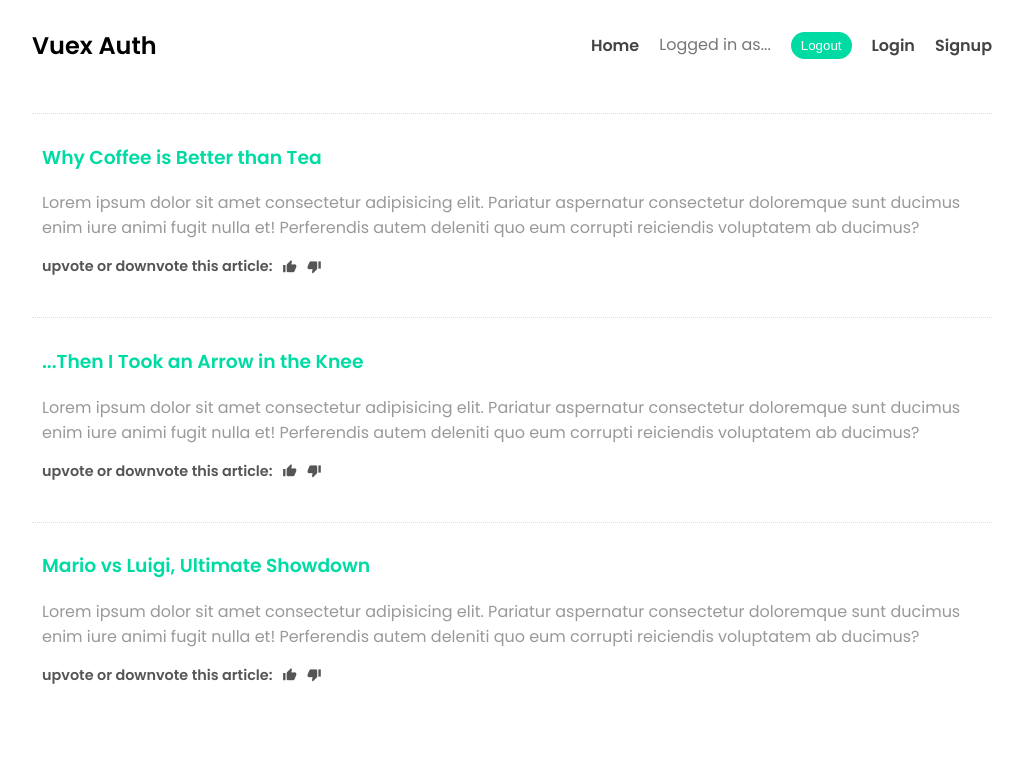
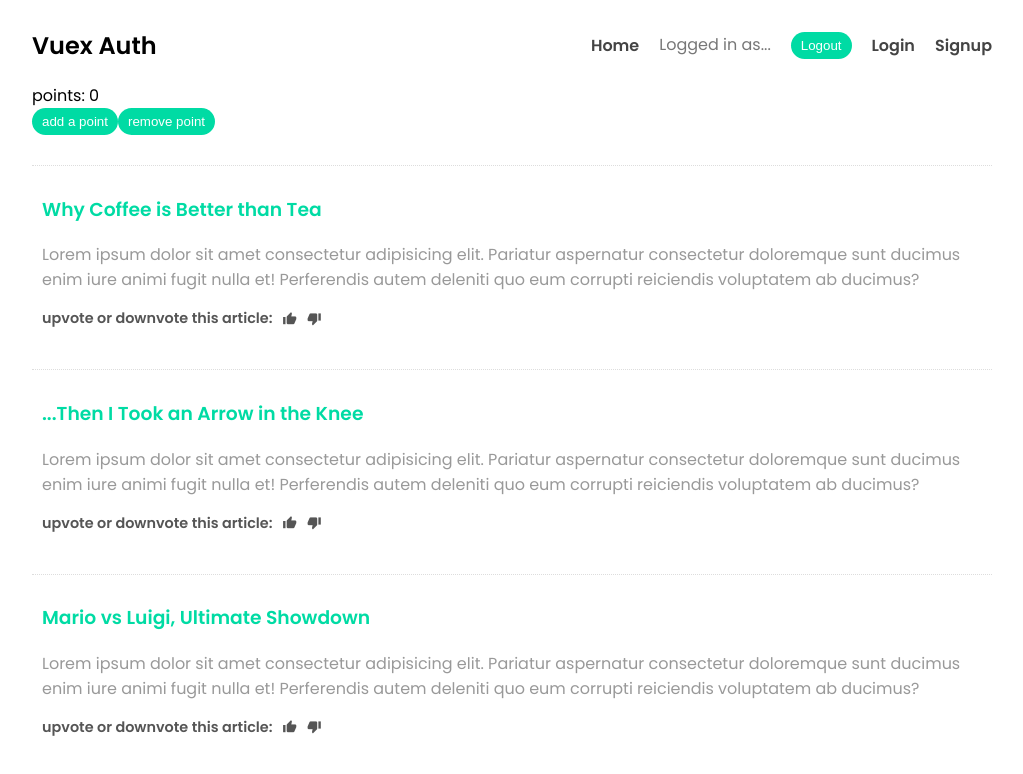
Before and after one commit to Bateristico/vuex-firebase-blog, a Vue app: page / in a window 1280 px wide. Shown: the top 774 px of the page, without its empty margins (128-1151 px from the left). Built offline with nearby package versions, Linux system fonts and the light colour scheme.

Commit message:
connect to store and add first mutation

```diff
--- a/src/store/index.js
+++ b/src/store/index.js
@@ -0,0 +1,14 @@
+import { createStore } from 'vuex';
+
+const store = createStore({
+  state: {
+    points: 0
+  },
+  mutations: {
+    updatePoints(state, payload) {
+      state.points = state.points + payload;
+    }
+  }
+});
+
+export default store;
--- a/src/views/Home.vue
+++ b/src/views/Home.vue
@@ -1,9 +1,16 @@
 <template>
   <div class="home">
+    <div>points: {{ points }}</div>
+    <button @click="updatePoints(1)">add a point</button>
+    <button @click="updatePoints(-1)">remove point</button>
     <div v-for="blog in blogs" :key="blog.id">
       <div class="blog">
         <h3>{{ blog.title }}</h3>
-        <p>Lorem ipsum dolor sit amet consectetur adipisicing elit. Pariatur aspernatur consectetur doloremque sunt ducimus enim iure animi fugit nulla et! Perferendis autem deleniti quo eum corrupti reiciendis voluptatem ab ducimus?</p>
+        <p>
+          Lorem ipsum dolor sit amet consectetur adipisicing elit. Pariatur aspernatur consectetur
+          doloremque sunt ducimus enim iure animi fugit nulla et! Perferendis autem deleniti quo eum
+          corrupti reiciendis voluptatem ab ducimus?
+        </p>
         <div class="icons">
           <span>upvote or downvote this article: </span>
           <span class="material-icons">thumb_up</span>
@@ -15,19 +22,29 @@
 </template>
 
 <script>
-import { ref } from 'vue'
+import { ref } from 'vue';
 
 export default {
   setup() {
     const blogs = ref([
       { title: 'Why Coffee is Better than Tea', id: 1 },
       { title: '...Then I Took an Arrow in the Knee', id: 2 },
-      { title: 'Mario vs Luigi, Ultimate Showdown', id: 3 },
-    ])
+      { title: 'Mario vs Luigi, Ultimate Showdown', id: 3 }
+    ]);
 
     return {
       blogs
+    };
+  },
+  methods: {
+    updatePoints(points) {
+      this.$store.commit('updatePoints', points);
+    }
+  },
+  computed: {
+    points() {
+      return this.$store.state.points;
     }
   }
-}
+};
 </script>
```
Also changed, not shown: src/main.js (+6 -5 lines).
